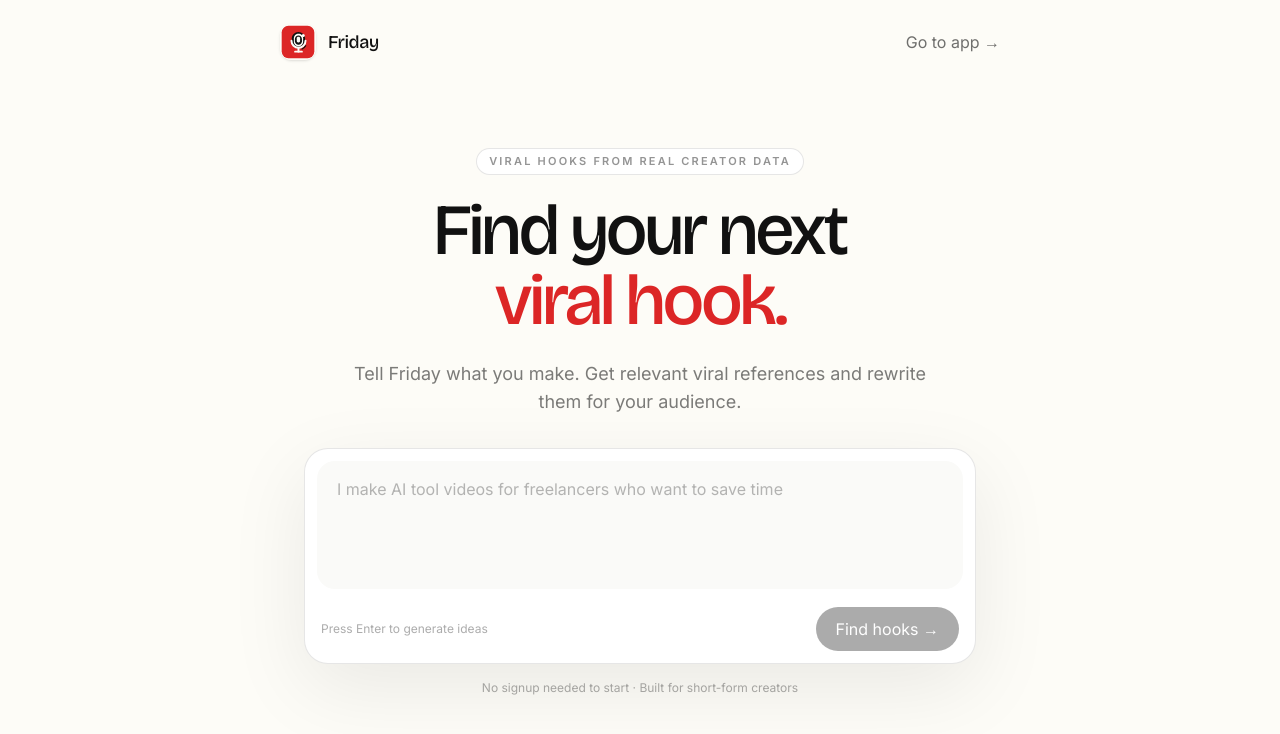
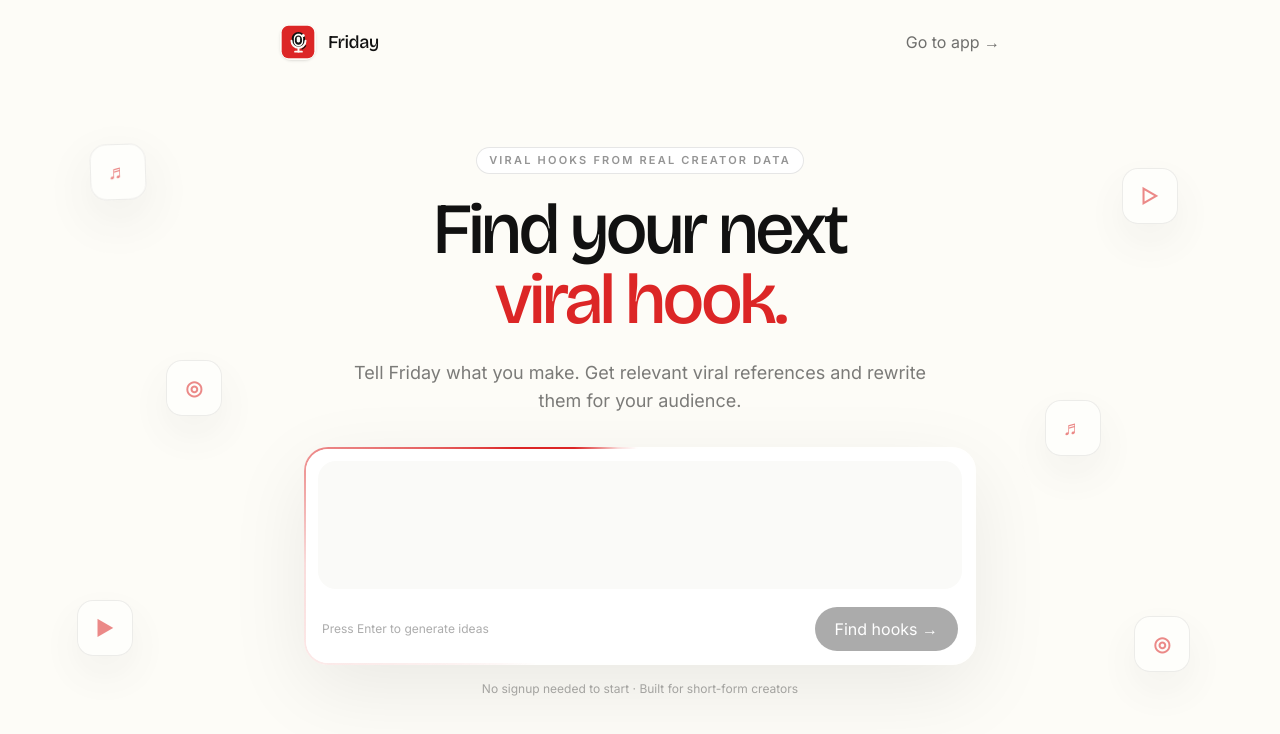
Before and after one commit to EdCorner1/MadebyfridayV2, a Next.js app: page / in a window 1280 px wide. Shown: the top 734 px of the page. Built offline with nearby package versions, Linux system fonts and the light colour scheme; no server answers.

Commit message:
feat: restore polished homepage motion

```diff
--- /dev/null
+++ b/app/components/FloatingSocialIcons.tsx
@@ -0,0 +1,26 @@
+const ICONS = [
+  { label: 'TikTok', mark: '♬', className: 'left-[7%] top-[18%]', delay: '0s' },
+  { label: 'Instagram', mark: '◎', className: 'left-[13%] top-[45%]', delay: '1.1s' },
+  { label: 'YouTube', mark: '▶', className: 'left-[6%] bottom-[18%]', delay: '2.2s' },
+  { label: 'Shorts', mark: '▻', className: 'right-[8%] top-[21%]', delay: '0.7s' },
+  { label: 'TikTok', mark: '♬', className: 'right-[14%] top-[50%]', delay: '1.8s' },
+  { label: 'Instagram', mark: '◎', className: 'right-[7%] bottom-[16%]', delay: '2.7s' },
+];
+
+export default function FloatingSocialIcons() {
+  return (
+    <div aria-hidden="true" className="pointer-events-none absolute inset-0 hidden overflow-hidden lg:block">
+      {ICONS.map((icon, index) => (
+        <div
+          key={`${icon.label}-${index}`}
+          className={`floating-social-icon absolute ${icon.className}`}
+          style={{ animationDelay: icon.delay }}
+        >
+          <div className="flex h-14 w-14 items-center justify-center rounded-2xl border border-charcoal/10 bg-white/72 shadow-[0_18px_50px_rgba(17,17,17,0.08)] backdrop-blur-sm">
+            <span className="text-xl font-semibold text-coral/75">{icon.mark}</span>
+          </div>
+        </div>
+      ))}
+    </div>
+  );
+}
--- a/app/components/HeroForm.tsx
+++ b/app/components/HeroForm.tsx
@@ -1,13 +1,66 @@
 'use client';
 
-import { useState } from 'react';
+import { useEffect, useState } from 'react';
 import { useRouter } from 'next/navigation';
 
-const EXAMPLE_PROMPT = 'I make AI tool videos for freelancers who want to save time';
+const EXAMPLE_PROMPTS = [
+  'I make AI tool videos for freelancers...',
+  'I make UGC content for skincare brands...',
+  'I teach creators how to get more clients...',
+  'I review productivity apps for solopreneurs...',
+  'I make fitness content for busy dads...',
+];
+
+function useTypewriterPlaceholder(active: boolean) {
+  const [placeholder, setPlaceholder] = useState('');
+
+  useEffect(() => {
+    if (!active) return;
+
+    let phraseIndex = 0;
+    let charIndex = 0;
+    let deleting = false;
+    let timer: ReturnType<typeof setTimeout>;
+
+    const tick = () => {
+      const phrase = EXAMPLE_PROMPTS[phraseIndex];
+      setPlaceholder(phrase.slice(0, charIndex));
+
+      if (!deleting && charIndex < phrase.length) {
+        charIndex += 1;
+        timer = setTimeout(tick, 55);
+        return;
+      }
+
+      if (!deleting && charIndex === phrase.length) {
+        deleting = true;
+        timer = setTimeout(tick, 1500);
+        return;
+      }
+
+      if (deleting && charIndex > 0) {
+        charIndex -= 1;
+        timer = setTimeout(tick, 28);
+        return;
+      }
+
+      deleting = false;
+      phraseIndex = (phraseIndex + 1) % EXAMPLE_PROMPTS.length;
+      timer = setTimeout(tick, 450);
+    };
+
+    timer = setTimeout(tick, 250);
+    return () => clearTimeout(timer);
+  }, [active]);
+
+  return placeholder;
+}
 
 export default function HeroForm() {
   const router = useRouter();
   const [text, setText] = useState('');
+  const [focused, setFocused] = useState(false);
+  const placeholder = useTypewriterPlaceholder(!text && !focused);
 
   const submit = () => {
     const query = text.trim();
@@ -21,8 +74,9 @@ export default function HeroForm() {
         event.preventDefault();
         submit();
       }}
-      className="rounded-[24px] border border-charcoal/10 bg-white p-3 text-left shadow-[0_24px_80px_rgba(17,17,17,0.08)]"
+      className="hero-input-shell text-left shadow-[0_24px_80px_rgba(17,17,17,0.08)]"
     >
+      <div className="hero-input-panel">
         <label htmlFor="hero-prompt" className="sr-only">
           Describe the content you make
         </label>
@@ -31,15 +85,17 @@ export default function HeroForm() {
           id="hero-prompt"
           value={text}
           onChange={(event) => setText(event.target.value)}
+          onFocus={() => setFocused(true)}
+          onBlur={() => setFocused(false)}
           onKeyDown={(event) => {
             if (event.key === 'Enter' && !event.shiftKey) {
               event.preventDefault();
               submit();
             }
           }}
-        placeholder={EXAMPLE_PROMPT}
+          placeholder={placeholder}
           rows={4}
-        className="min-h-32 w-full resize-none rounded-[18px] bg-[#FAFAF8] px-5 py-4 text-base leading-7 text-charcoal outline-none placeholder:text-charcoal/30 focus:ring-2 focus:ring-coral/20"
+          className="min-h-32 w-full resize-none rounded-[18px] bg-[#FAFAF8] px-5 py-4 text-base leading-7 text-charcoal outline-none placeholder:text-charcoal/30 focus:ring-2 focus:ring-coral/15"
         />
 
         <div className="mt-3 flex items-center justify-between gap-3 px-1">
@@ -52,6 +108,7 @@ export default function HeroForm() {
             Find hooks →
           </button>
         </div>
+      </div>
     </form>
   );
 }
--- a/app/globals.css
+++ b/app/globals.css
@@ -40,3 +40,74 @@ input {
   background: rgba(17, 17, 17, 0.18);
   border-radius: 999px;
 }
+
+.hero-input-shell {
+  position: relative;
+  border-radius: 24px;
+  padding: 2px;
+  overflow: hidden;
+  isolation: isolate;
+  background: rgba(255, 255, 255, 0.86);
+}
+
+.hero-input-shell::before {
+  content: "";
+  position: absolute;
+  inset: -40%;
+  z-index: -2;
+  background: conic-gradient(
+    from 0deg,
+    transparent 0deg,
+    transparent 225deg,
+    rgba(220, 38, 38, 0.16) 270deg,
+    #dc2626 312deg,
+    #dc2626 330deg,
+    rgba(220, 38, 38, 0.16) 350deg,
+    transparent 360deg
+  );
+  animation: trace-border 5.5s linear infinite;
+}
+
+.hero-input-shell::after {
+  content: "";
+  position: absolute;
+  inset: 2px;
+  z-index: -1;
+  border-radius: 22px;
+  background: white;
+}
+
+.hero-input-panel {
+  position: relative;
+  z-index: 1;
+  border-radius: 22px;
+  background: white;
+  padding: 12px;
+}
+
+.floating-social-icon {
+  opacity: 0.72;
+  animation: social-drift 8s ease-in-out infinite;
+}
+
+@keyframes trace-border {
+  to {
+    transform: rotate(360deg);
+  }
+}
+
+@keyframes social-drift {
+  0%, 100% {
+    transform: translate3d(0, 0, 0) rotate(-2deg);
+  }
+  50% {
+    transform: translate3d(0, -12px, 0) rotate(2deg);
+  }
+}
+
+@media (prefers-reduced-motion: reduce) {
+  .hero-input-shell::before,
+  .floating-social-icon {
+    animation: none;
+  }
+}
--- a/app/page.tsx
+++ b/app/page.tsx
@@ -2,11 +2,13 @@ import Image from 'next/image';
 import Link from 'next/link';
 import './globals.css';
 import HeroForm from './components/HeroForm';
+import FloatingSocialIcons from './components/FloatingSocialIcons';
 
 export default function HomePage() {
   return (
-    <main className="min-h-screen bg-cream text-charcoal">
-      <div className="mx-auto flex min-h-screen w-full max-w-3xl flex-col px-6">
+    <main className="relative min-h-screen overflow-hidden bg-cream text-charcoal">
+      <FloatingSocialIcons />
+      <div className="relative z-10 mx-auto flex min-h-screen w-full max-w-3xl flex-col px-6">
         <nav className="flex items-center justify-between py-6">
           <Link href="/" className="flex items-center gap-3" aria-label="Made by Friday home">
             <Image
```
Lines whose indentation alone changed are shown as unchanged.
